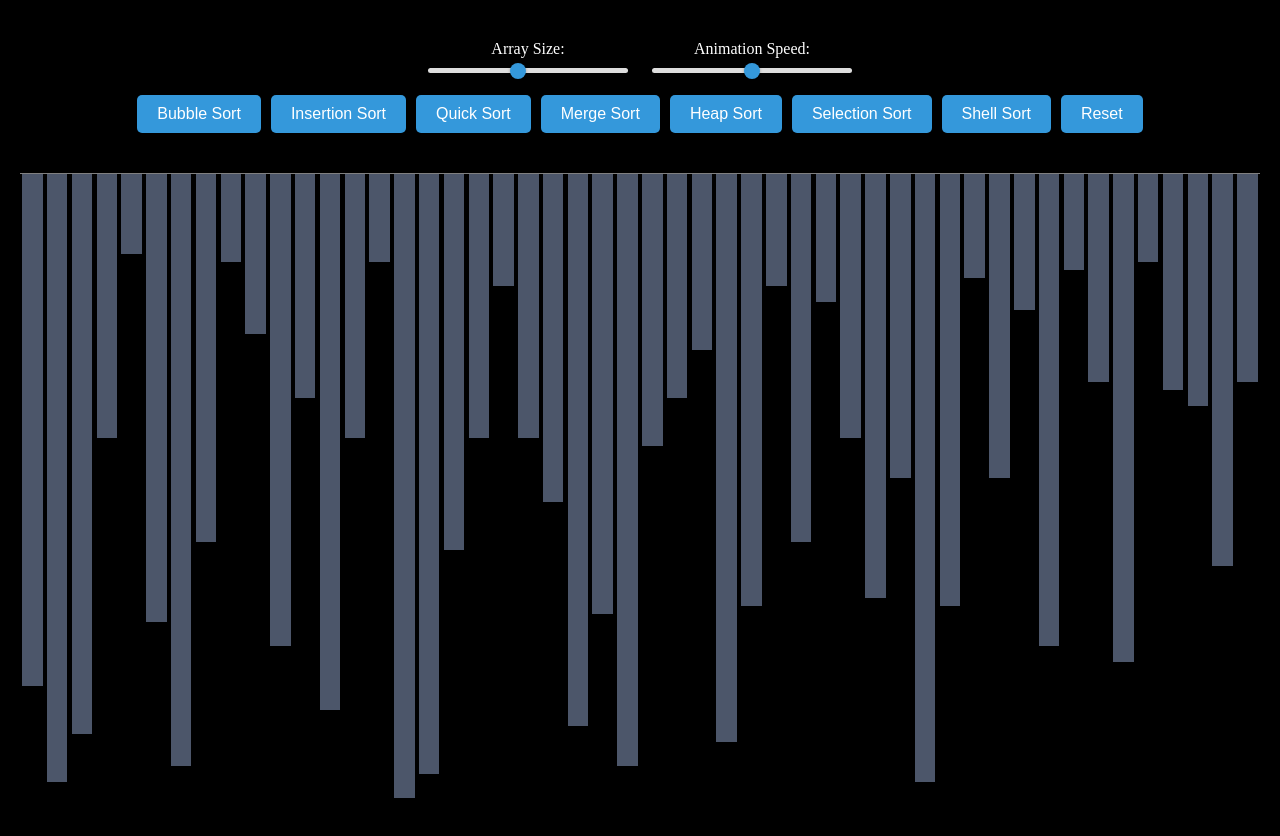
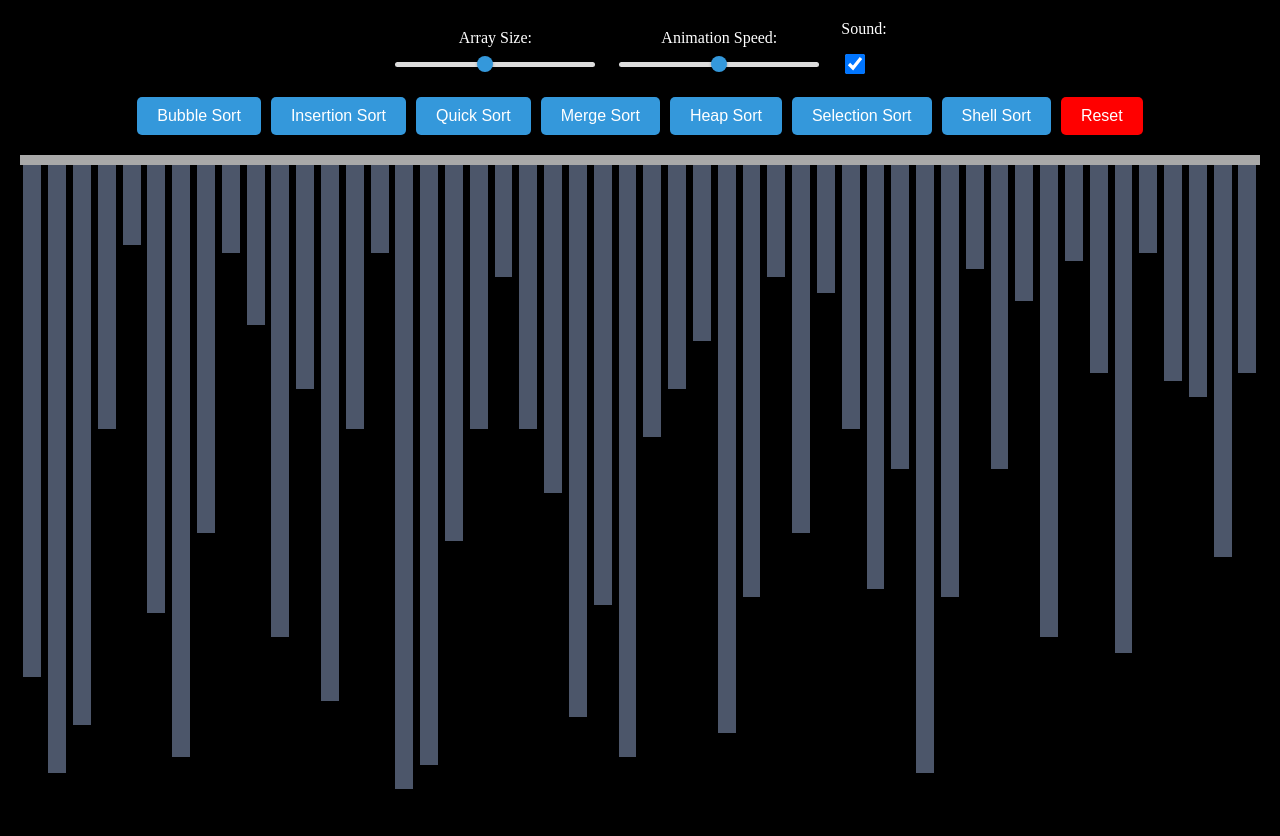
Before and after one commit to HaroonSaifi17/SortingVisualizer, a website built with Vite: page index.html in a window 1280 px wide. Built offline with nearby package versions, Linux system fonts and the light colour scheme.

Commit message:
add sound

```diff
--- a/src/style.css
+++ b/src/style.css
@@ -1,7 +1,6 @@
 body {
   display: flex;
   flex-direction: column;
-  min-height: 100svh;
   background: black;
   margin: 0;
   padding: 20px;
@@ -13,20 +12,17 @@ body {
   align-items: center;
   justify-content: center;
   gap: 20px;
-  padding: 20px;
 }
 
 #container {
   display: flex;
-  height: 78svh;
   justify-content: space-around;
-  border-top: 1px solid gray;
-  margin-top: 20px;
+  border-top: 10px solid darkgray;
+  margin: 20px 0;
 }
 
-#container > div {
+#container>div {
   background: #4c566a;
-  transition: height 0.1s ease-in-out;
 }
 
 .control-item {
@@ -90,7 +86,7 @@ button:disabled {
   cursor: not-allowed;
 }
 
-@media (max-width: 768px) {
+@media (max-width: 568px) {
   .control-box {
     flex-direction: column;
     gap: 15px;
@@ -109,3 +105,19 @@ button:disabled {
     width: 100%;
   }
 }
+
+#reset {
+  background: red;
+}
+.control-item input[type="checkbox"] {
+  width: 20px;
+  height: 20px;
+  cursor: pointer;
+}
+
+.control-item label {
+  display: block;
+  margin-bottom: 5px;
+  text-align: center;
+  color: white;
+}
--- a/src/utils/constants.js
+++ b/src/utils/constants.js
@@ -1,13 +1,19 @@
+export const INITIAL_VALUES = {
+  SPEED: 4500,
+  SIZE: 50,
+  MIN_HEIGHT: 10,
+  MAX_HEIGHT: 80,
+};
+
 export const COLORS = {
   DEFAULT: "#4C566A",
   COMPARE: "#5E81AC",
   SWAP: "#BF616A",
-  SORTED: "#A3BE8C"
+  SORTED: "#A3BE8C",
 };
 
-export const INITIAL_VALUES = {
-  SPEED: 4500,
-  SIZE: 50,
-  MIN_HEIGHT: 10,
-  MAX_HEIGHT: 80
+export const SOUND = {
+  ENABLED: true,
+  SWAP_SOUND: "/sound.wav",
+  START_TIME: 0.69,
 };
--- a/src/utils/visualizer.js
+++ b/src/utils/visualizer.js
@@ -1,4 +1,4 @@
-import { INITIAL_VALUES } from "./constants.js";
+import { INITIAL_VALUES, SOUND } from "./constants.js";
 
 class Visualizer {
   constructor() {
@@ -7,11 +7,38 @@ class Visualizer {
     this.length = INITIAL_VALUES.SIZE;
     this.container = null;
     this.isRunning = false;
+    this.soundEnabled = SOUND.ENABLED;
+    this.swapSound = new Audio(SOUND.SWAP_SOUND);
   }
 
   initialize(containerId) {
     this.container = document.getElementById(containerId);
     this.generateArray();
+    this.setupSoundControl();
+  }
+
+  setupSoundControl() {
+    const soundControl = document.createElement("div");
+    soundControl.className = "control-item";
+
+    const label = document.createElement("label");
+    label.htmlFor = "soundToggle";
+    label.textContent = "Sound:";
+
+    const toggle = document.createElement("input");
+    toggle.type = "checkbox";
+    toggle.id = "soundToggle";
+    toggle.checked = this.soundEnabled;
+    toggle.addEventListener("change", (e) => {
+      this.soundEnabled = e.target.checked;
+    });
+
+    soundControl.appendChild(label);
+    soundControl.appendChild(toggle);
+
+    const controlBox = document.querySelector(".control-box");
+    const speedControl = document.querySelector("#speedRange").parentElement;
+    controlBox.insertBefore(soundControl, speedControl.nextSibling);
   }
 
   generateArray() {
@@ -32,24 +59,43 @@ class Visualizer {
   createBar(height) {
     const element = document.createElement("div");
     element.style.height = height + "vh";
-    element.style.width = 80 / this.length + "vw";
+    element.style.width = 70 / this.length + "vw";
     this.container.appendChild(element);
   }
 
   async delay() {
-    return new Promise((resolve) => setTimeout(resolve, this.speed));
+    return new Promise((resolve) =>
+      setTimeout(() => {
+        if (this.soundEnabled) {
+          try {
+            const soundClone = this.swapSound.cloneNode();
+            soundClone.volume = 0.01;
+            soundClone.currentTime = 0;
+            soundClone.play().catch(console.error);
+          } catch (error) {
+            console.error("Error playing sound:", error);
+          }
+        }
+
+        return resolve();
+      }, this.speed),
+    );
   }
 
   updateSpeed(value) {
     const minSpeed = 0.0001;
     const maxSpeed = 200;
     const normalizedValue = value / 5000;
-
     const a = minSpeed;
     const b = Math.log(maxSpeed / minSpeed);
+    this.speed = a * Math.exp(b * normalizedValue);
 
-    this.speed = a * Math.exp(b * normalizedValue);
-    console.log(this.speed);
+    if (this.soundEnabled) {
+      this.swapSound.playbackRate = Math.max(
+        0.5,
+        Math.min(4.0, 1 / (this.speed / 50)),
+      );
+    }
   }
 
   updateSize(value) {
@@ -69,7 +115,7 @@ class Visualizer {
     }
   }
 
-  swap(i, j) {
+  async swap(i, j) {
     [this.array[i], this.array[j]] = [this.array[j], this.array[i]];
     this.updateBar(i, this.array[i]);
     this.updateBar(j, this.array[j]);
```
Also changed, not shown: 1 other file.
